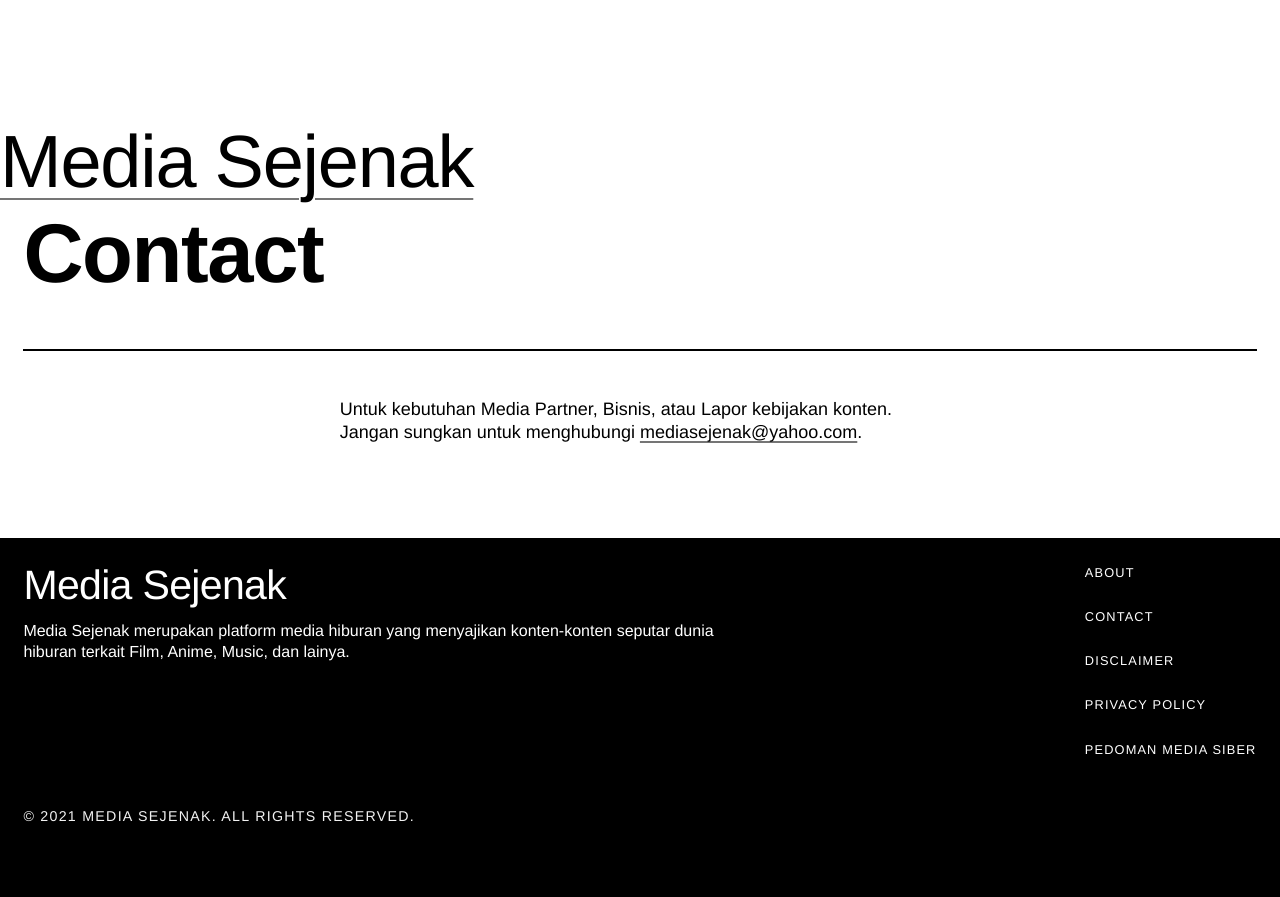
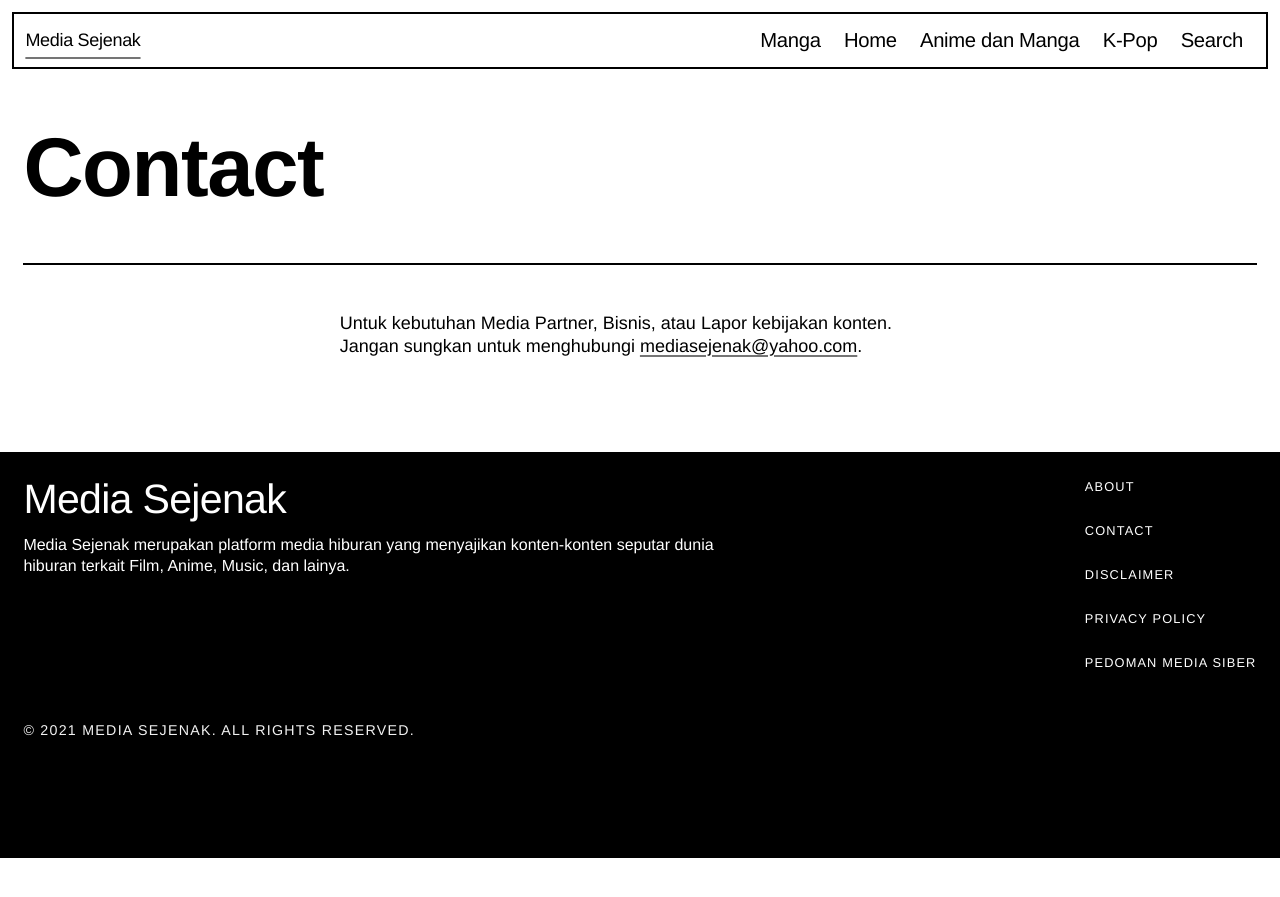
Before and after one commit to mediasejenak/mediasejenak.github.io, a Jekyll site: the page built from _pages/Contact.md, in a window 1280 px wide and 944 px high. Shown: the top 897 px of the window. Built offline with Jekyll 4.4.1, drawn with Linux system fonts in a browser that asks for light colours; some web fonts are replaced; a script that is not in the unit is left out.

Commit message:
Update header.html

```diff
--- a/_includes/header.html
+++ b/_includes/header.html
@@ -1,3 +1,79 @@
-<header>
-<h1><a href="{{ site.url }}">Media Sejenak</a></h1>
+<header id="masthead" class="site-header">
+  <div class="site-header__inner">
+    <div class="l-sidebar l-sidebar--center">
+      <div class="site-branding l-sidebar__main">
+                  <h1>
+            <a href="{{ site.url }}" rel="home" class="site-header__logo-link">
+              <h3>Media Sejenak</h3>
+            </a>
+          </h1>
+                </div>
+
+      <nav id="site-navigation" class="main-navigation site-header__nav-menu">
+        <div id="main_desktop_nav" class="menu-main-container"><ul id="primary-menu" class="l-cluster"><li id="menu-item-39866" class="menu-item menu-item-type-post_type menu-item-object-page menu-item-has-children menu-item-39866"><a href="https://kodansha.us/manga/">Manga</a></li>
+<li id="menu-item-39865" class="menu-item menu-item-type-post_type menu-item-object-page menu-item-39865"><a href="{{ site.url }}">Home</a></li>
+<li id="menu-item-39867" class="menu-item menu-item-type-post_type menu-item-object-page menu-item-39867"><a href="{{ site.url }}/tag/Anime">Anime dan Manga</a></li>
+<li id="menu-item-39864" class="menu-item menu-item-type-post_type menu-item-object-page menu-item-39864"><a href="{{ site.url }}/tag/K-Pop">K-Pop</a></li>
+<li id="menu-item-75788" class="menu-item menu-item-type-post_type menu-item-object-page menu-item-75788"><a href="{{ site.url }}/search.html">Search</a></li>
+</ul></div>      </nav>
+
+      <div class="site-header__mobile-menu-button">
+        <dialog-toggle dialog="mobile_menu">
+          <a href="#mobile_menu" class="cta">
+            <span class="site-header__menu-text-open">Menu</span>
+            <span class="site-header__menu-text-close">Close</span>
+          </a>
+        </dialog-toggle>
+      </div>
+    </div>
+  </div>
+
+  <dialog-box
+    id="mobile_menu"
+    class="site-header__mobile-menu"
+    modal
+    inert-ignore="masthead"
+    desktop="hide"
+    root-class="mobile-menu-open"
+    autofocus-on-open="self"
+  >
+          <form action="/" class="search-form">
+  <div class="l-sidebar l-sidebar--end">
+    <div class="form-field l-sidebar__main">
+      <label for="form_field_1">Search by title or creator</label>
+
+    <input
+      id="form_field_1"
+      class=""
+      type="search"
+      name="s"
+                      >
+  </div>
+
+    <button type="submit" class="icon-button">
+      <svg
+  width="34"
+  height="34"
+  viewBox="0 0 34 34"
+  fill="none"
+  xmlns="http://www.w3.org/2000/svg"
+  class="
+    icon
+        icon--magnifying-glass  "
+>
+  <circle cx="17" cy="16" r="7" stroke-width="2"/> <line x1="21.7071" y1="21.2929" x2="28.7782" y2="28.364" stroke-width="2"/></svg>      <span class="screen-reader-text">Search</span>
+    </button>
+  </div>
+</form>
+
+    <div class="menu-main-mobile-container"><ul id="mobile-primary-menu" class="site-header__mobile-nav-list"><li id="menu-item-39905" class="menu-item menu-item-type-post_type menu-item-object-page menu-item-has-children menu-item-39905"><a href="{{ site.url }}">Home</a>
+<ul class="sub-menu">
+	<li id="menu-item-47352" class="menu-item menu-item-type-post_type menu-item-object-page menu-item-47352"><a href="{{ site.url }}/tag/Anime">Anime dan Manga</a></li>
+	<li id="menu-item-39911" class="menu-item menu-item-type-post_type menu-item-object-page menu-item-39911"><a href="{{ site.url }}/tag/K-Pop">K-Pop dan Drakor</a></li>
+	<li id="menu-item-73286" class="menu-item menu-item-type-post_type menu-item-object-page menu-item-73286"><a href="{{ site.url }}/tag/Food">Resep Masakan</a></li>
+</ul>
+</li>
+<li id="menu-item-74953" class="menu-item menu-item-type-post_type menu-item-object-page menu-item-74953"><a href="{{ site.url }}/about">About</a></li>
+<li id="menu-item-39900" class="menu-item menu-item-type-post_type menu-item-object-page menu-item-39900"><a href="{{ site.url }}/Contact">Contact</a></li>
+</ul></div>  </dialog-box>
 </header>
```
